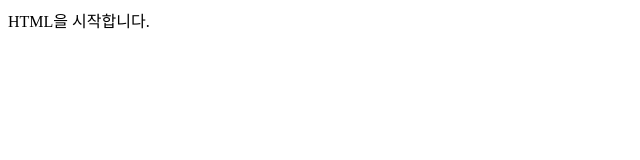
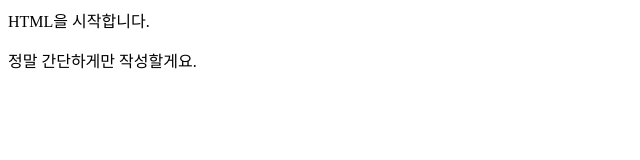
Before and after one commit to carac1013/web_programming, a plain HTML site: page start.html in a window 1280 px wide. Shown: the whole page, without its empty margins (0-640 px from the left). Drawn offline with Linux system fonts and the light colour scheme.

Commit message:
Update start.html

```diff
--- a/start.html
+++ b/start.html
@@ -7,5 +7,6 @@
   </head>
   <body>
     <P> HTML을 시작합니다. </p>
+    <p> 정말 간단하게만 작성할게요. </p>
   </body>
 </html>
```
